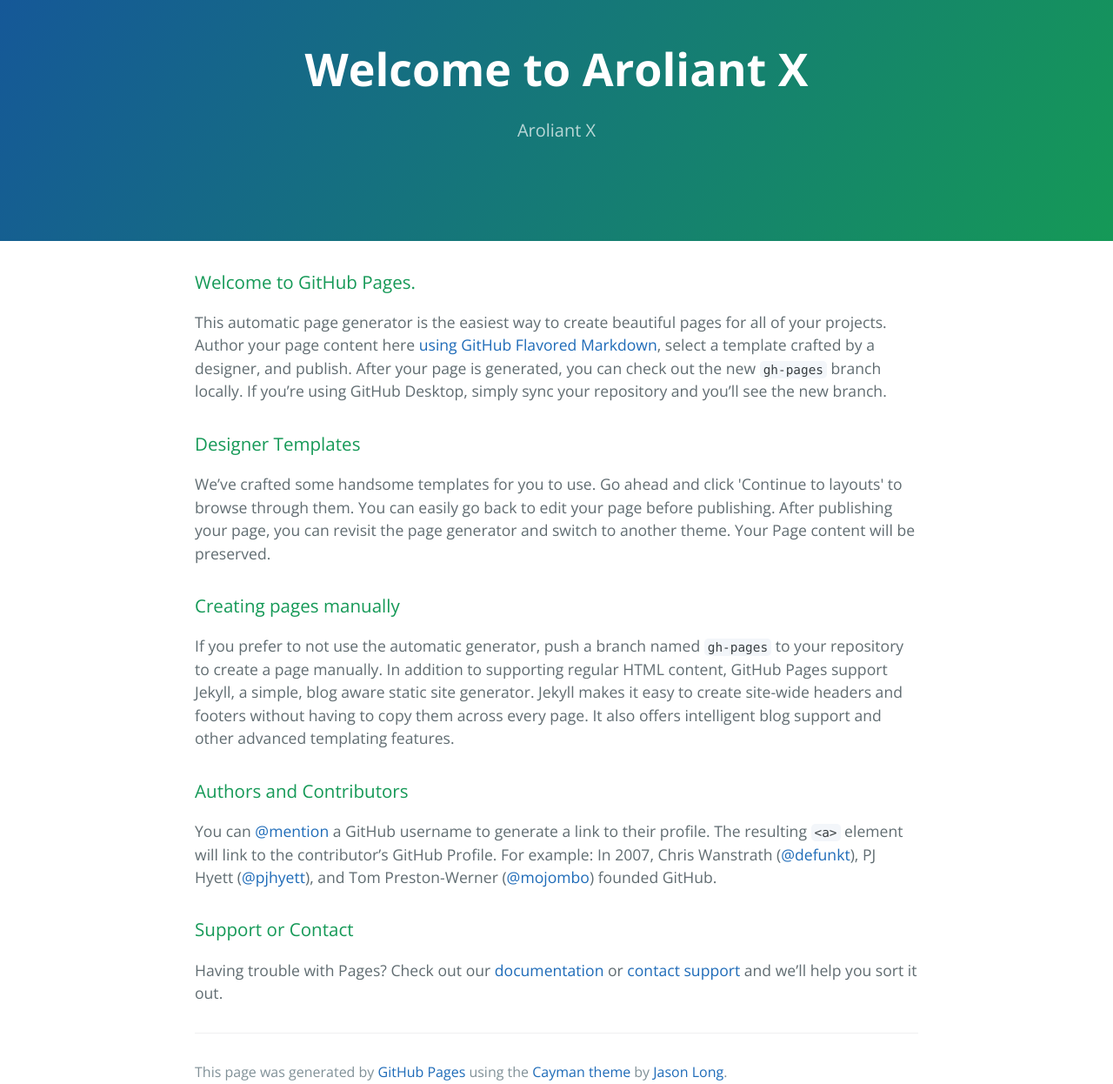
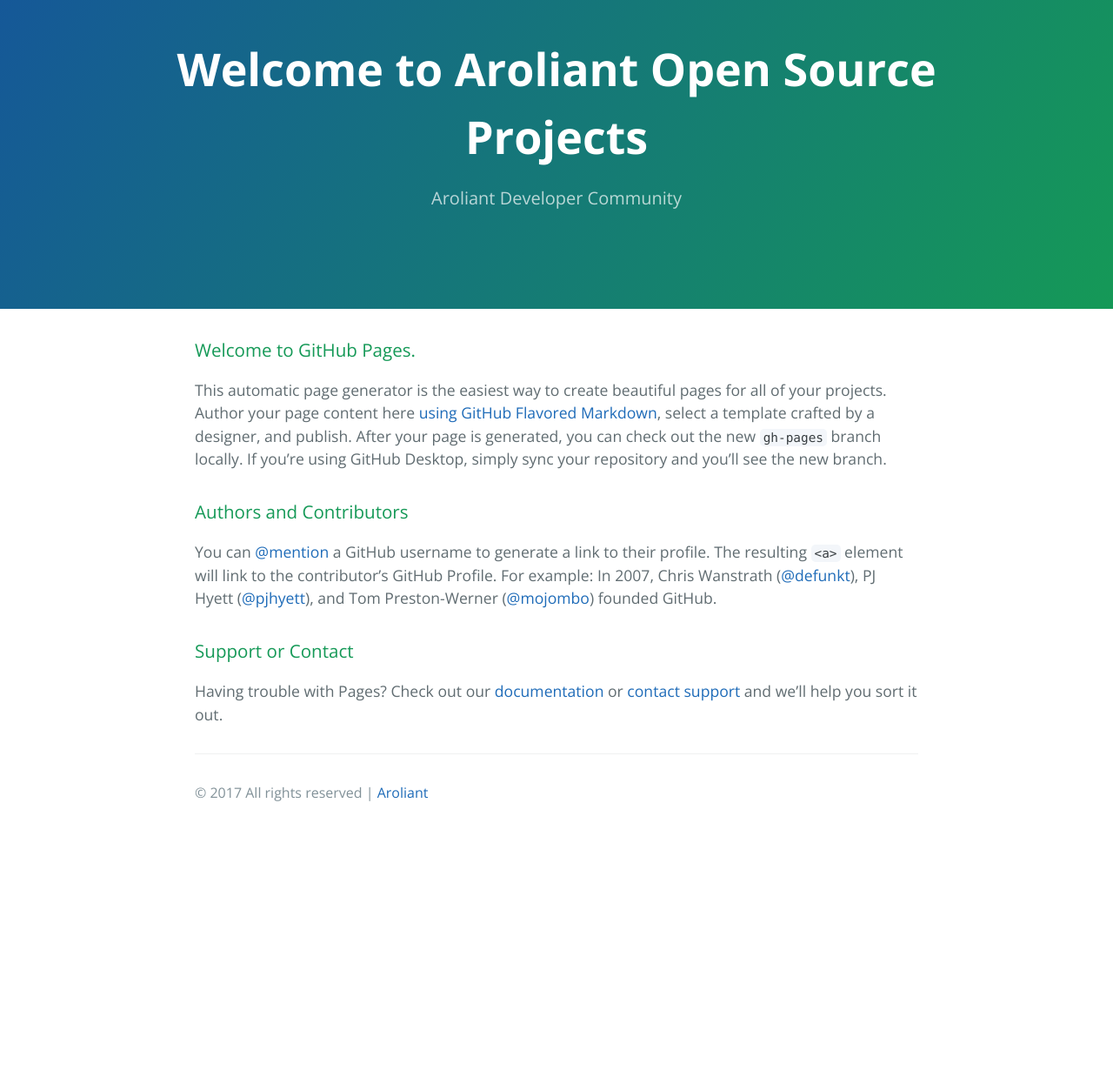
Before and after one commit to Aroliant/aroliant.github.io, a plain HTML site: page index.html in a window 1280 px wide. Shown: the part 40-1286 px from the top of the page at 87% size. After the commit the page ends 995 px from the top, so only its background shows below. Drawn offline with nearby package versions, Linux system fonts and the light colour scheme.

Commit message:
Update index.html

```diff
--- a/index.html
+++ b/index.html
@@ -11,8 +11,8 @@
   </head>
   <body>
     <section class="page-header">
-      <h1 class="project-name">Welcome to Aroliant X</h1>
-      <h2 class="project-tagline">Aroliant X</h2>
+      <h1 class="project-name">Welcome to Aroliant Open Source Projects</h1>
+      <h2 class="project-tagline">Aroliant Developer Community</h2>
     </section>
 
     <section class="main-content">
@@ -21,15 +21,6 @@
 
 <p>This automatic page generator is the easiest way to create beautiful pages for all of your projects. Author your page content here <a href="https://guides.github.com/features/mastering-markdown/">using GitHub Flavored Markdown</a>, select a template crafted by a designer, and publish. After your page is generated, you can check out the new <code>gh-pages</code> branch locally. If you’re using GitHub Desktop, simply sync your repository and you’ll see the new branch.</p>
 
-<h3>
-<a id="designer-templates" class="anchor" href="#designer-templates" aria-hidden="true"><span class="octicon octicon-link"></span></a>Designer Templates</h3>
-
-<p>We’ve crafted some handsome templates for you to use. Go ahead and click 'Continue to layouts' to browse through them. You can easily go back to edit your page before publishing. After publishing your page, you can revisit the page generator and switch to another theme. Your Page content will be preserved.</p>
-
-<h3>
-<a id="creating-pages-manually" class="anchor" href="#creating-pages-manually" aria-hidden="true"><span class="octicon octicon-link"></span></a>Creating pages manually</h3>
-
-<p>If you prefer to not use the automatic generator, push a branch named <code>gh-pages</code> to your repository to create a page manually. In addition to supporting regular HTML content, GitHub Pages support Jekyll, a simple, blog aware static site generator. Jekyll makes it easy to create site-wide headers and footers without having to copy them across every page. It also offers intelligent blog support and other advanced templating features.</p>
 
 <h3>
 <a id="authors-and-contributors" class="anchor" href="#authors-and-contributors" aria-hidden="true"><span class="octicon octicon-link"></span></a>Authors and Contributors</h3>
@@ -43,7 +34,7 @@
 
       <footer class="site-footer">
 
-        <span class="site-footer-credits">This page was generated by <a href="https://pages.github.com">GitHub Pages</a> using the <a href="https://github.com/jasonlong/cayman-theme">Cayman theme</a> by <a href="https://twitter.com/jasonlong">Jason Long</a>.</span>
+        <span class="site-footer-credits">&copy; 2017 All rights reserved | <a href="https://aroliant.com">Aroliant</a></span>
       </footer>
 
     </section>
```
